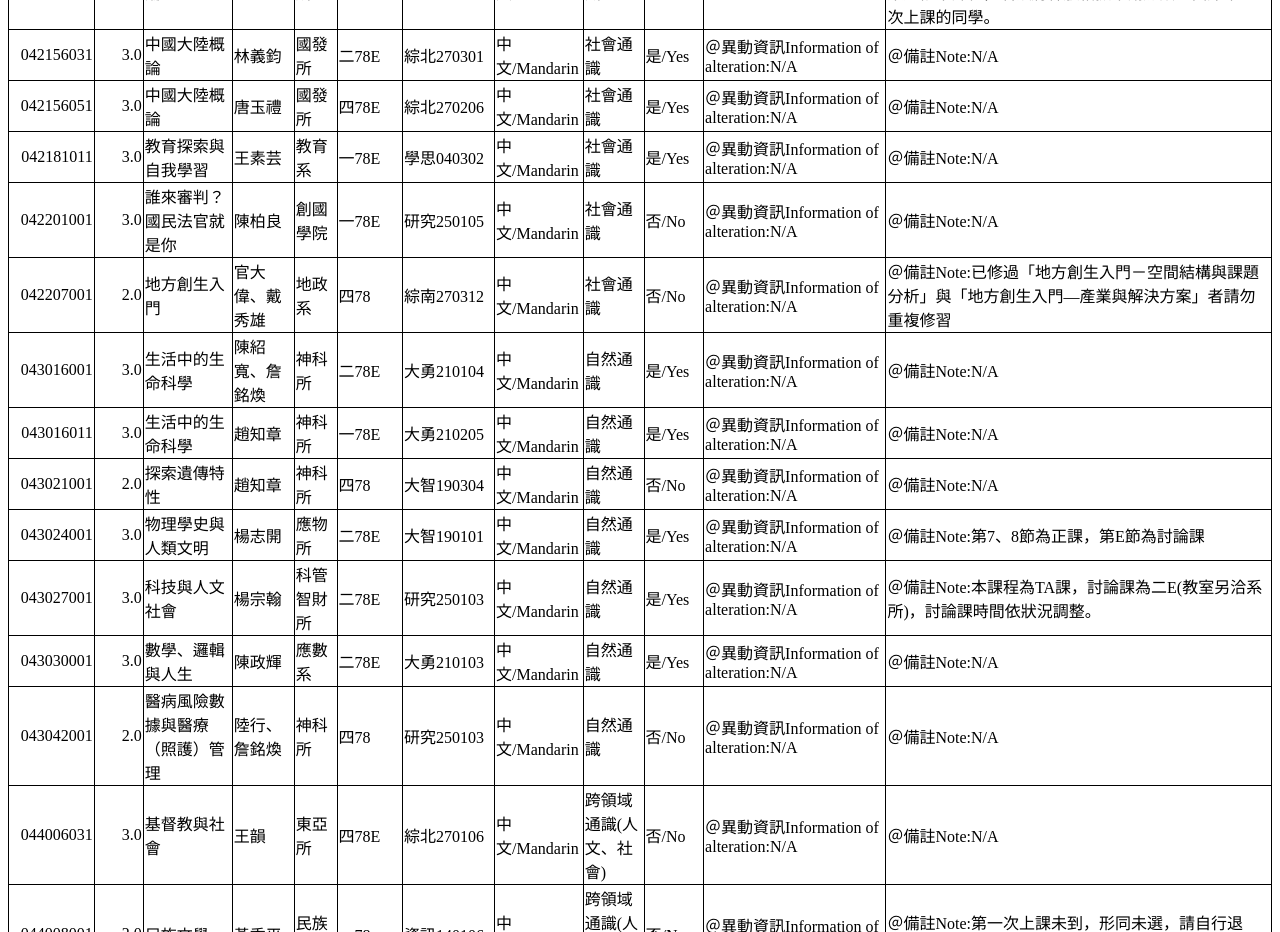
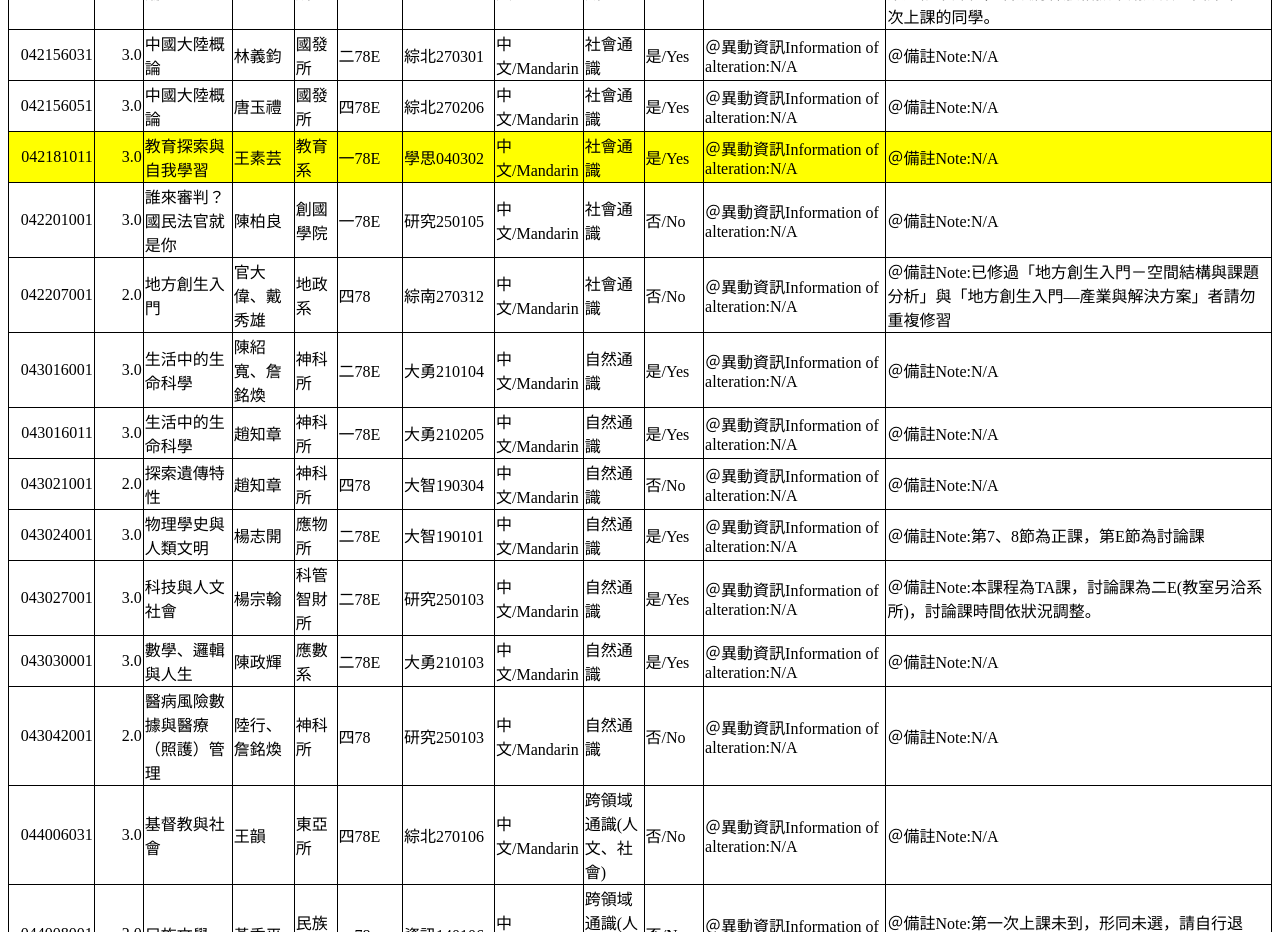
Before and after one commit to dddanielliu/dddanielliu.github.io, a plain HTML site: page course_test/index.html in a window 1280 px wide. Shown: the part 1860-2792 px from the top of the page. Drawn offline with Linux system fonts and the light colour scheme.

Commit message:
Update course

```diff
--- a/course_test/index.html
+++ b/course_test/index.html
@@ -445,7 +445,7 @@ table, th, td {
                         <td>＠異動資訊Information of alteration:N/A</td>
                         <td>＠備註Note:N/A</td>
                     </tr>
-                    <tr>
+                    <tr style="background-color:#FFFF00">
                         <td align="right">042181011</td>
                         <td align="right">3.0</td>
                         <td>教育探索與自我學習</td>
```
